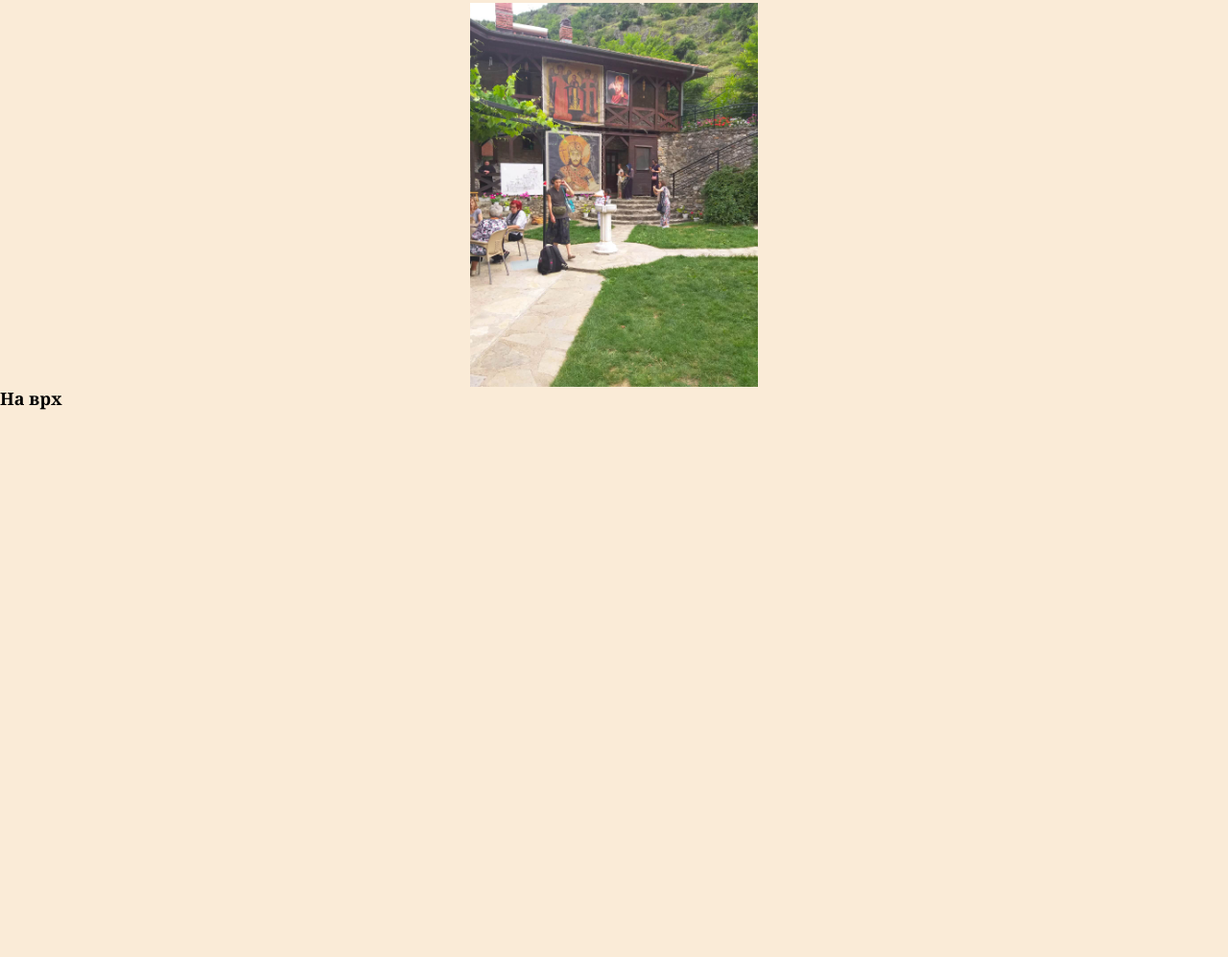
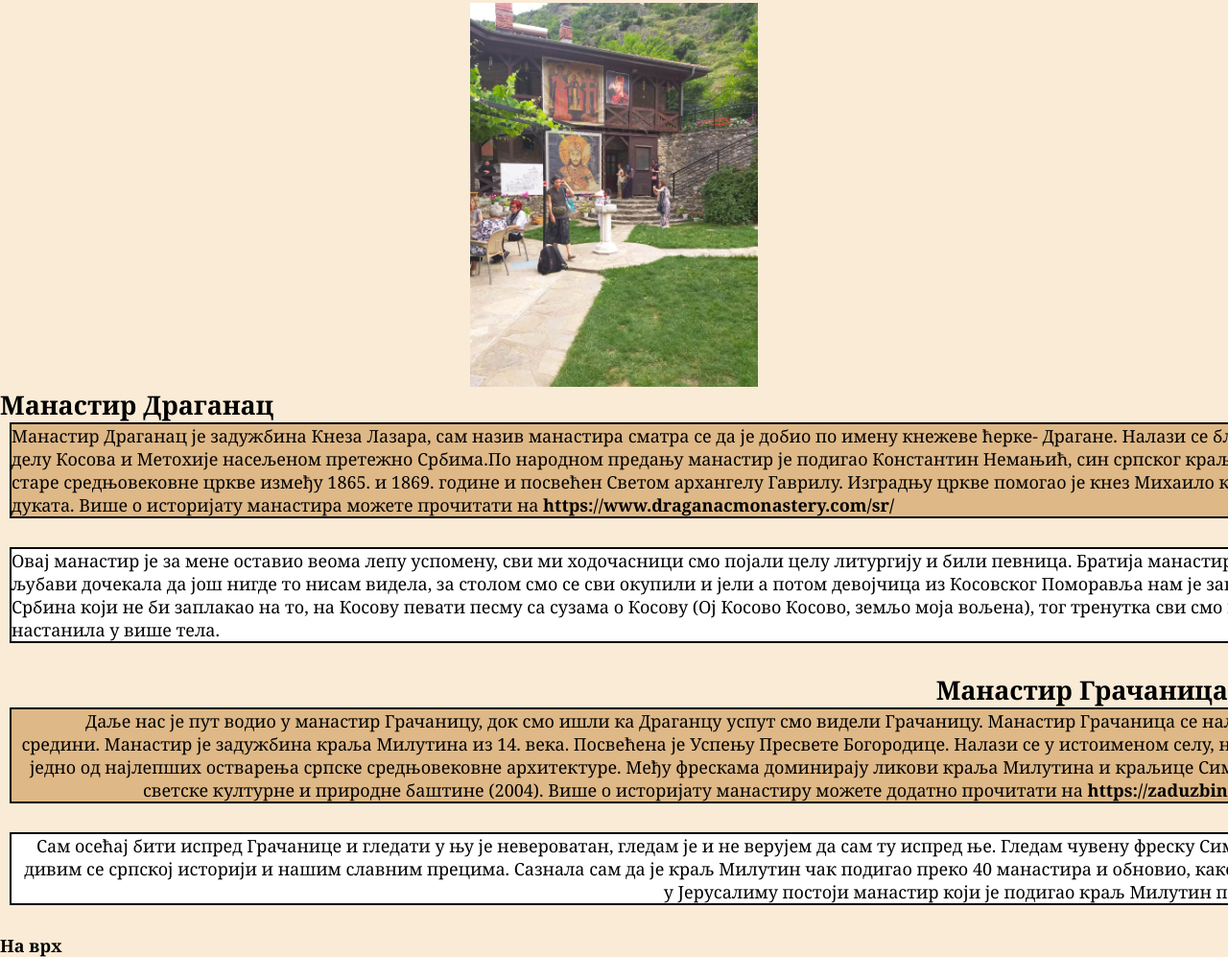
Before and after one commit to AleksandraBP/Dozivljaj-sa-Kosova-i-Metohije, a plain HTML site: page trecastrana.html in a window 1280 px wide. Shown: the part 1391-2388 px from the top of the page at 96% size. Before the commit the page ends 1818 px from the top, so only its background shows below. Drawn offline with Linux system fonts and the light colour scheme.

Commit message:
Add files via upload

```diff
--- a/trecastrana.html
+++ b/trecastrana.html
@@ -105,6 +105,36 @@ h1{text-shadow: 5px 5px 15px rgb(21, 204, 113);}
     <i>Родни крају ружо мајска,</i><br>
     <i>Ораховцу башто рајска.</i><br></p>
 <img class="dud" src="prizren manastir.jpg" alt="Манастир Светих Архангела" height="400px">
+
+        <h2>Манастир Драганац</h2>
+
+    <p>Манастир Драганац је задужбина Кнеза Лазара, сам назив манастира сматра се да је добио по имену кнежеве ћерке- Драгане. Налази се близу места Прилепац
+    у источном делу Косова и Метохије насељеном претежно Србима.По народном предању манастир је подигао Константин Немањић, син српског краља Милутина.
+    Изграђен је на месту старе средњовековне цркве између 1865. и 1869. године и посвећен Светом архангелу Гаврилу. Изградњу цркве помогао је кнез Михаило који је за ту прилику приложио 100 дуката.
+    Више о историјату манастира можете прочитати на <a href="https://www.draganacmonastery.com/sr/" target="_blank">https://www.draganacmonastery.com/sr/</a></p>
+    <p class="bela">Овај манастир је за мене оставио веома лепу успомену, сви ми ходочасници смо појали целу литургију и били певница.
+    Братија манастира нас је толико усрдно и са пуно љубави дочекала да још нигде то нисам видела, за столом смо се сви окупили и јели а потом
+    девојчица из Косовског Поморавља нам је запевала Косовске песме. Нема Србина који не би заплакао на то, на Косову певати песму са сузама
+    о Косову (Ој Косово Косово, земљо моја вољена), тог тренутка сви смо ми били једна душа која
+    се настанила у више тела. </p>
+    <div align="right">
+    <h2>Манастир Грачаница</h2>
+    <p>Даље нас је пут водио у манастир Грачаницу, док смо ишли ка Драганцу успут смо видели Грачаницу. Манастир Грачаница се налази
+    на урбаном подручју, у градској средини. Манастир је задужбина краља Милутина из 14. века. Посвећена је Успењу Пресвете Богородице.
+    Налази се у истоименом селу, недалеко од Приштине. Грачаница је једно од најлепших остварења српске средњовековне архитектуре.
+    Међу фрескама доминирају ликови краља Милутина и краљице Симониде. Уписана је на УНЕСКО листу светске културне и природне баштине (2004).
+    Више о историјату манастиру можете додатно прочитати на <a href="https://zaduzbine-nemanjica.rs/Gracanica/index.htm" target="_blank">https://zaduzbine-nemanjica.rs/Gracanica/index.htm</a></p>
+    <p class="bela">Сам осећај бити испред Грачанице и гледати у њу је невероватан, гледам је и не верујем да сам ту испред ње. Гледам чувену фреску Симониде и
+    краља Милутина, гледам и дивим се српској историји и нашим славним прецима. Сазнала сам да је краљ Милутин чак подигао преко 40 манастира и обновио,
+    како код нас у Србији тако и ван Србије, у Јерусалиму постоји манастир који је подигао краљ Милутин посвећен светом Архангелу Михаилу.</p>
+</div>
+<div class="s1">
+    <img src="gracanica.jpg" alt="gracanica" height="300px">
+</div>
+<div class="s2">
+<img src="draganac.jpg" alt="draganac" height="300px">
+<img src="draganac natpis.jpg" alt="draganac" height="300px">
+</div>
 <a class="wew" href="#TOP">На врх</a>
 </body>
 </html>
```
